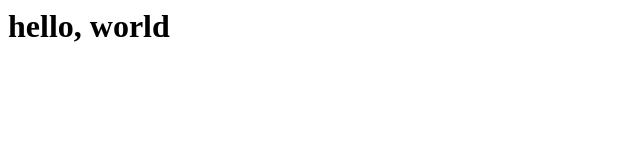
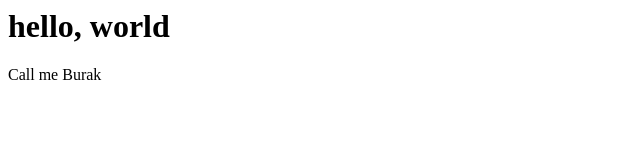
Before and after one commit to burakertopcu/website, a plain HTML site: page index.html in a window 1280 px wide. Shown: the full height of the page, 0-640 px from the left. Drawn offline with Linux system fonts and the light colour scheme.

Commit message:
add new p to index

```diff
--- a/index.html
+++ b/index.html
@@ -1 +1,2 @@
 <h1>hello, world</h1>
+<p>Call me Burak</p>
```
